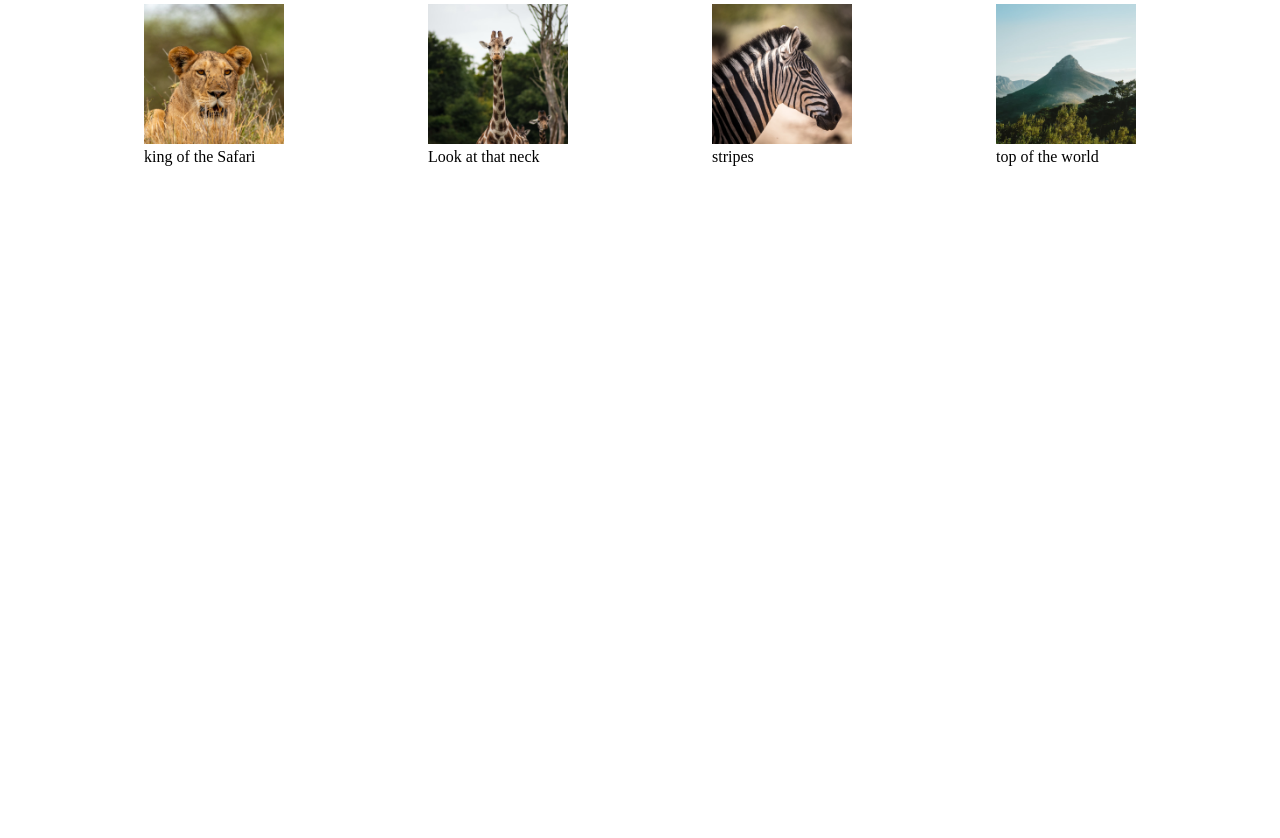
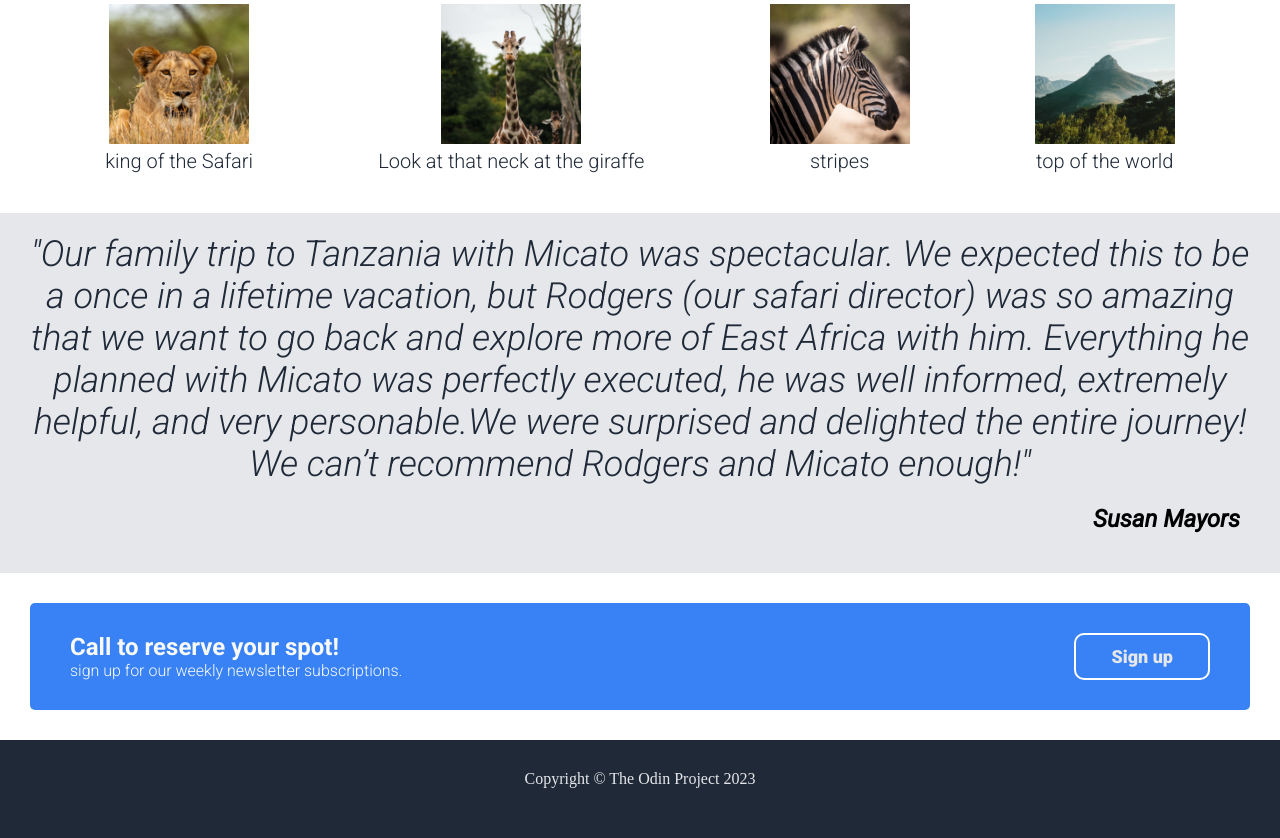
Before and after one commit to minasmike/Landing-Page, a plain HTML site: page index.html in a window 1280 px wide. Shown: the part 397-1235 px from the top of the page. Before the commit the page ends 800 px from the top, so only its background shows below. Drawn offline with Linux system fonts and the light colour scheme.

Commit message:
finished

```diff
--- a/css/style.css
+++ b/css/style.css
@@ -6,7 +6,7 @@
 .top-container{
 
     background-color: #1F2937;
-    padding-bottom: 20px;
+    padding-top: 20px;
 }
 .menu{
     display: flex;
@@ -41,6 +41,7 @@ a{
 input{
     background-color: #3882f6;
     border-radius: 5px;
+    border-style: solid;
     padding: 7px 25px 7px 25px;
     color: #E5E7EB;
     font-size: 18px;
@@ -73,3 +74,82 @@ input{
     display: flex;
     justify-content: space-evenly;
 }
+.gallary1, .gallary2, .gallary3, .gallary4{
+    display: flex;
+    flex-direction: column;
+    align-items: center;
+    text-align: center;
+    color: #1F2937;
+    font-size: 20px;
+    font-family: 'Roboto', sans-serif;
+    margin: 20px;
+    font-weight: 100;
+}
+.bottom-sec{
+    background-color: #E5E7EB;
+    padding: 20px;
+    text-align: center;
+    color: #1F2937;
+    font-size: 36px;
+    font-family: 'Roboto', sans-serif;
+    margin-top: 20px;
+    font-style: italic;
+    font-weight: lighter;
+}
+.name{
+    color: #000;
+    font-size: 24px;
+    font-family: 'Roboto', sans-serif;
+    margin: 20px;
+    text-align: right;
+    font-weight: bold;
+}
+.bottom-sign{
+    display: flex;
+    justify-content: space-between;
+    gap: 240px;
+    background-color: #3882f6;
+    border-radius: 5px;
+    margin: 30px;
+    padding: 30px 40px;
+    color: #E5E7EB;
+    font-size: 18px;
+    border-color: #3882f6;
+    font-family: 'Roboto', sans-serif;
+    font-weight: bolder;
+}
+.bottom-signup{
+    border-radius: 10px;
+    border-color: #ffffff;
+    padding: 0 35px;
+
+}
+.pic-description{
+    overflow-wrap: break-word;
+}
+.call-par{
+    color: #F9FAF8;
+    font-size: 24px;
+    font-family: 'Roboto', sans-serif;
+    font-weight: bold;
+}
+.weekly-par{
+    color: #F9FAF8;
+    font-size: 16px;
+    font-family: 'Roboto', sans-serif;
+    font-weight: 100;
+}
+.footer{
+    display: flex;
+    justify-content: center;
+    background-color: #1F2937;
+    align-items: center;
+    padding-bottom: 20px;
+    text-align: center;
+
+}
+.copyright{
+
+    color: #E5E7EB;
+    margin: 30px ;
+}
--- a/index.html
+++ b/index.html
@@ -25,7 +25,7 @@
          </div>
          <div class="header-textpic">
            <div>
-            <div class="main-text"><p>This website is Awesome</p></div>
+            <div class="main-text"><p>Welcome to Yakons Safari</p></div>
             <div class="info-text"><p>Lorem Ipsum is simply dummy text of the printing and typesetting
              industry. Lorem Ipsum has been the industry's standard dummy
               text ever since the 1500s, when an unknown printer took a galley of
@@ -40,26 +40,45 @@
 
     </section>
     <section>
-        <p class="body-title">Some random information</p>
+        <p class="body-title">Glimpse of Yakons safari</p>
         <div class="gallary">
             <div class="gallary1">
             <div><img src="/img/lion.jpg" width="140px" alt="lion"></div>
-            <p>king of the Safari</p>
+            <p class="pic-description">king of the Safari</p>
             </div>
+
             <div class="gallary2">
                 <div><img src="/img/giraffe.jpg" width="140px" alt="giraffe"></div>
-                <p>Look at that neck</p>
+                <div><p class="pic-description">Look at that neck at the giraffe</p></div>
             </div>
+
             <div class="gallary3">
                 <div><img src="img/zebra.jpg" width="140px" alt="zebra"></div>
-                <p>stripes</p>
+                <p class="pic-description">stripes</p>
             </div>
+
             <div class="gallary4">
                 <div><img src="img/mountain.jpg" width="140px" alt="mountain"></div>
-                <p>top of the world</p>
+                <p class="pic-description">top of the world</p>
             </div>
         </div>
     </section>
-
+    <section class="bottom-sec">
+        <p>"Our family trip to Tanzania with Micato was spectacular.
+            We expected this to be a once in a lifetime vacation, but
+             Rodgers (our safari director) was so amazing that we want to
+             go back and explore more of East Africa with him. Everything he
+             planned with Micato was perfectly executed, he was well informed,
+             extremely helpful, and very personable.We were surprised and delighted
+             the entire journey! We can’t recommend Rodgers and Micato enough!"</p>
+             <p class="name">Susan Mayors</p>
+    </section>
+   <section class="bottom-sign">
+    <div class="bottom-signtext"><p class="call-par">Call to reserve your spot!</p> <p class="weekly-par">sign up for our weekly newsletter subscriptions.</p></div>
+    <input type="button" class="bottom-signup" name="signbtn" value="Sign up">
+   </section>
+   <section class="footer">
+    <div class="copyright"><p>Copyright &copy; The Odin Project 2023</p></div>
+   </section>
 </body>
 </html>
```
